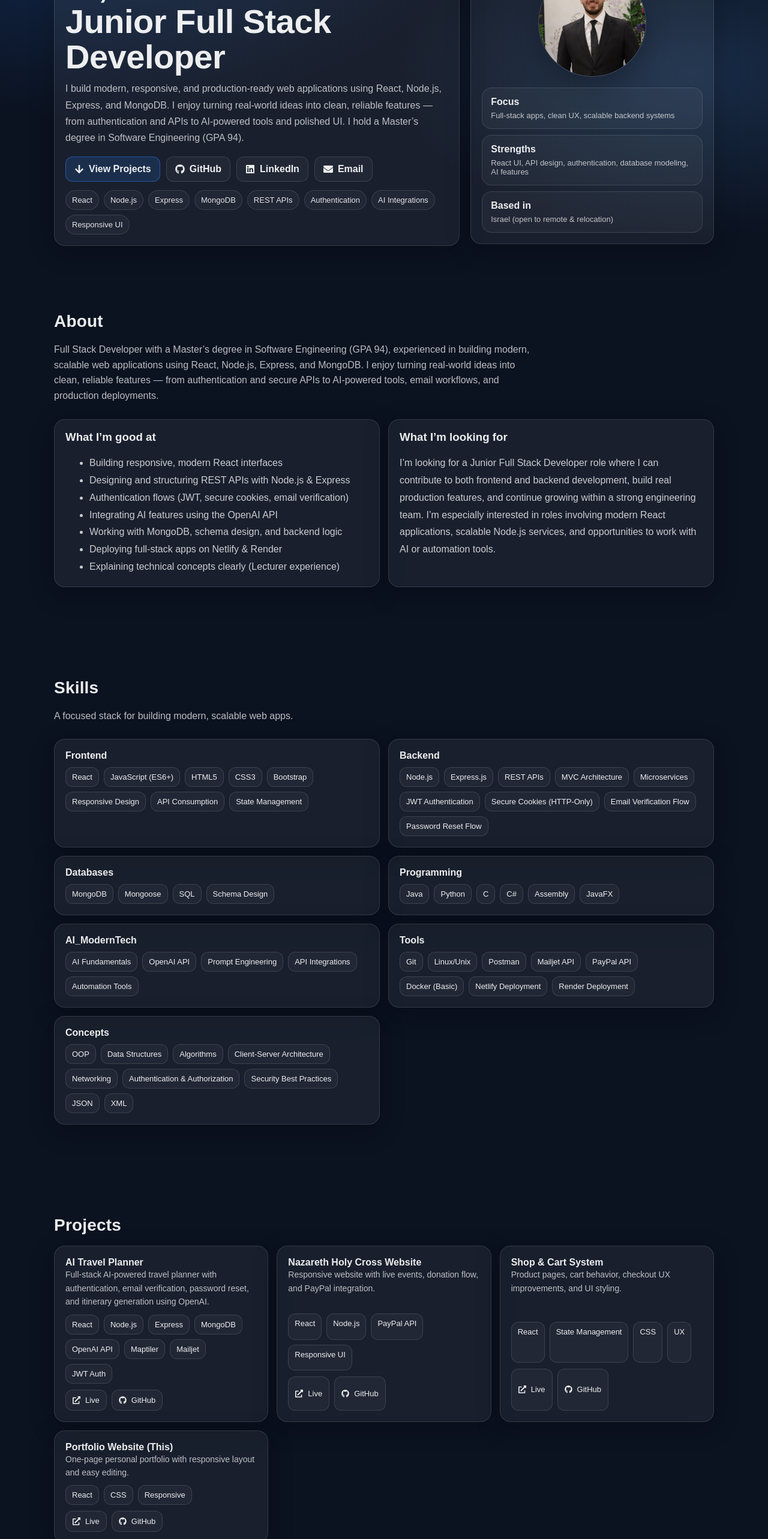
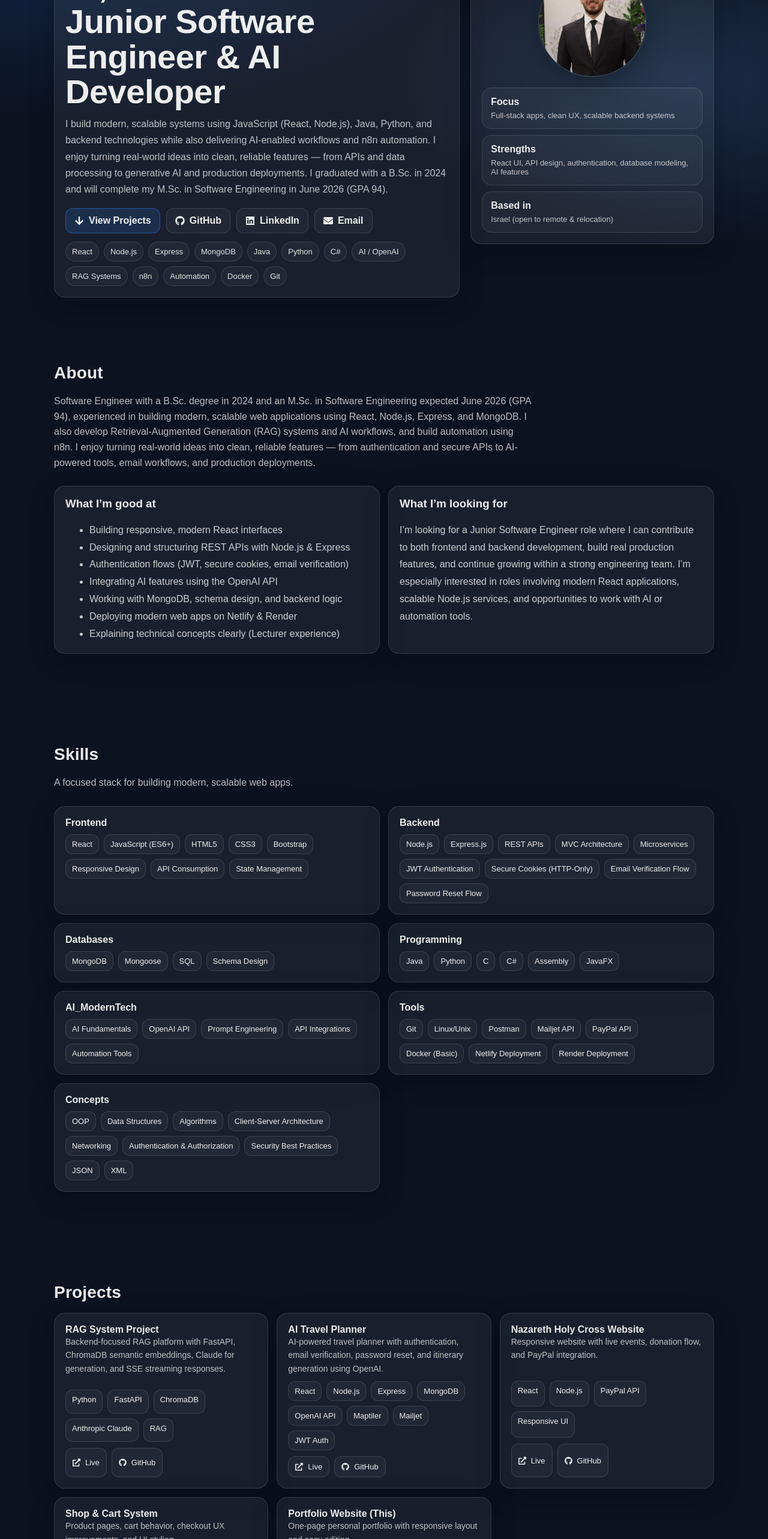
Before and after one commit to Saher-15/portfolio, a React (Vite) app: page / in a window 1280 px wide. Shown: the part 220-2786 px from the top of the page at 60% size. Built offline with nearby package versions, Linux system fonts and the light colour scheme.

Commit message:
Update portfolio project and profile to highlight RAG system and SWE role

```diff
--- a/src/components/About.jsx
+++ b/src/components/About.jsx
@@ -5,11 +5,12 @@ export function About() {
         <h2 className="sectionTitle">About</h2>
 
         <p className="sectionSub">
-          Full Stack Developer with a Master’s degree in Software Engineering (GPA 94),
-          experienced in building modern, scalable web applications using React, Node.js,
-          Express, and MongoDB. I enjoy turning real-world ideas into clean, reliable
-          features — from authentication and secure APIs to AI-powered tools, email
-          workflows, and production deployments.
+          Software Engineer with a B.Sc. degree in 2024 and an M.Sc. in Software Engineering
+          expected June 2026 (GPA 94), experienced in building modern, scalable web applications
+          using React, Node.js, Express, and MongoDB. I also develop Retrieval-Augmented Generation
+          (RAG) systems and AI workflows, and build automation using n8n. I enjoy turning real-world
+          ideas into clean, reliable features — from authentication and secure APIs to AI-powered tools,
+          email workflows, and production deployments.
         </p>
 
         <div className="grid2">
@@ -22,7 +23,7 @@ export function About() {
               <li>Authentication flows (JWT, secure cookies, email verification)</li>
               <li>Integrating AI features using the OpenAI API</li>
               <li>Working with MongoDB, schema design, and backend logic</li>
-              <li>Deploying full-stack apps on Netlify & Render</li>
+            <li>Deploying modern web apps on Netlify & Render</li>
               <li>Explaining technical concepts clearly (Lecturer experience)</li>
             </ul>
           </div>
@@ -30,7 +31,7 @@ export function About() {
           <div className="card">
             <h3 style={{ marginTop: 0 }}>What I’m looking for</h3>
             <p style={{ margin: 0, color: "rgba(255,255,255,0.78)", lineHeight: 1.8 }}>
-              I’m looking for a Junior Full Stack Developer role where I can contribute
+              I’m looking for a Junior Software Engineer role where I can contribute
               to both frontend and backend development, build real production features,
               and continue growing within a strong engineering team. I’m especially
               interested in roles involving modern React applications, scalable Node.js
--- a/src/components/Hero.jsx
+++ b/src/components/Hero.jsx
@@ -10,15 +10,15 @@ export function Hero() {
         <div className="card">
           <h1 className="heroTitle">
             Hi, I’m <span>Saher</span> — <br />
-            Junior Full Stack Developer
+            Junior Software Engineer & AI Developer
           </h1>
 
           <p className="heroText">
-            I build modern, responsive, and production‑ready web applications using
-            React, Node.js, Express, and MongoDB. I enjoy turning real‑world ideas
-            into clean, reliable features — from authentication and APIs to AI‑powered
-            tools and polished UI. I hold a Master’s degree in Software Engineering
-            (GPA 94).
+            I build modern, scalable systems using JavaScript (React, Node.js), Java, Python,
+            and backend technologies while also delivering AI-enabled workflows and n8n automation.
+            I enjoy turning real‑world ideas into clean, reliable features — from APIs and
+            data processing to generative AI and production deployments. I graduated with a
+            B.Sc. in 2024 and will complete my M.Sc. in Software Engineering in June 2026 (GPA 94).
           </p>
 
           <div className="actions">
@@ -54,10 +54,15 @@ export function Hero() {
             <span className="pill">Node.js</span>
             <span className="pill">Express</span>
             <span className="pill">MongoDB</span>
-            <span className="pill">REST APIs</span>
-            <span className="pill">Authentication</span>
-            <span className="pill">AI Integrations</span>
-            <span className="pill">Responsive UI</span>
+            <span className="pill">Java</span>
+            <span className="pill">Python</span>
+            <span className="pill">C#</span>
+            <span className="pill">AI / OpenAI</span>
+            <span className="pill">RAG Systems</span>
+            <span className="pill">n8n</span>
+            <span className="pill">Automation</span>
+            <span className="pill">Docker</span>
+            <span className="pill">Git</span>
           </div>
         </div>
 
--- a/src/components/Projects.jsx
+++ b/src/components/Projects.jsx
@@ -1,10 +1,23 @@
 import { FaExternalLinkAlt, FaGithub } from "react-icons/fa";
 
 const projects = [
-    {
+  {
+    title: "RAG System Project",
+    desc: "Backend-focused RAG platform with FastAPI, ChromaDB semantic embeddings, Claude for generation, and SSE streaming responses.",
+    stack: [
+      "Python",
+      "FastAPI",
+      "ChromaDB",
+      "Anthropic Claude",
+      "RAG",
+    ],
+    live: "https://rag-system-lpro.onrender.com/",
+    repo: "https://github.com/Saher-15/RAG-System",
+  },
+  {
     title: "AI Travel Planner",
-    desc: "Full-stack AI-powered travel planner with authentication, email verification, password reset, and itinerary generation using OpenAI.",
-    stack: ["React", "Node.js", "Express", "MongoDB", "OpenAI API","Maptiler", "Mailjet", "JWT Auth"],
+    desc: "AI-powered travel planner with authentication, email verification, password reset, and itinerary generation using OpenAI.",
+    stack: ["React", "Node.js", "Express", "MongoDB", "OpenAI API", "Maptiler", "Mailjet", "JWT Auth"],
     live: "https://travelplanner-ai.netlify.app",
     repo: "https://github.com/Saher-15/Ai-Travel-Planner-Client",
   },
```
